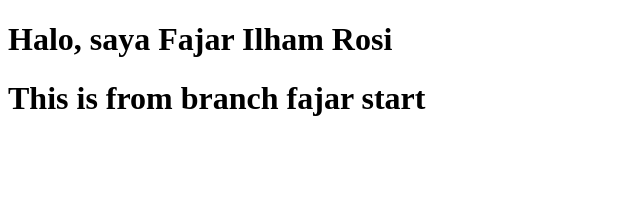
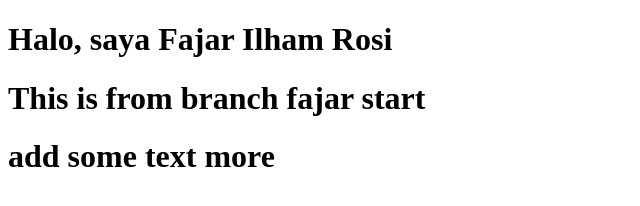
Before and after one commit to fajarrosi/task-create-repository, a plain HTML site: page index.html in a window 1280 px wide. Shown: the whole page, without its empty margins (0-640 px from the left). Drawn offline with Linux system fonts and the light colour scheme.

Commit message:
add more

```diff
--- a/index.html
+++ b/index.html
@@ -9,5 +9,6 @@
 <body>
     <h1>Halo, saya Fajar Ilham Rosi</h1>
     <h1>This is from branch fajar start</h1>
+    <h1>add some text more</h1>
 </body>
 </html>
```
